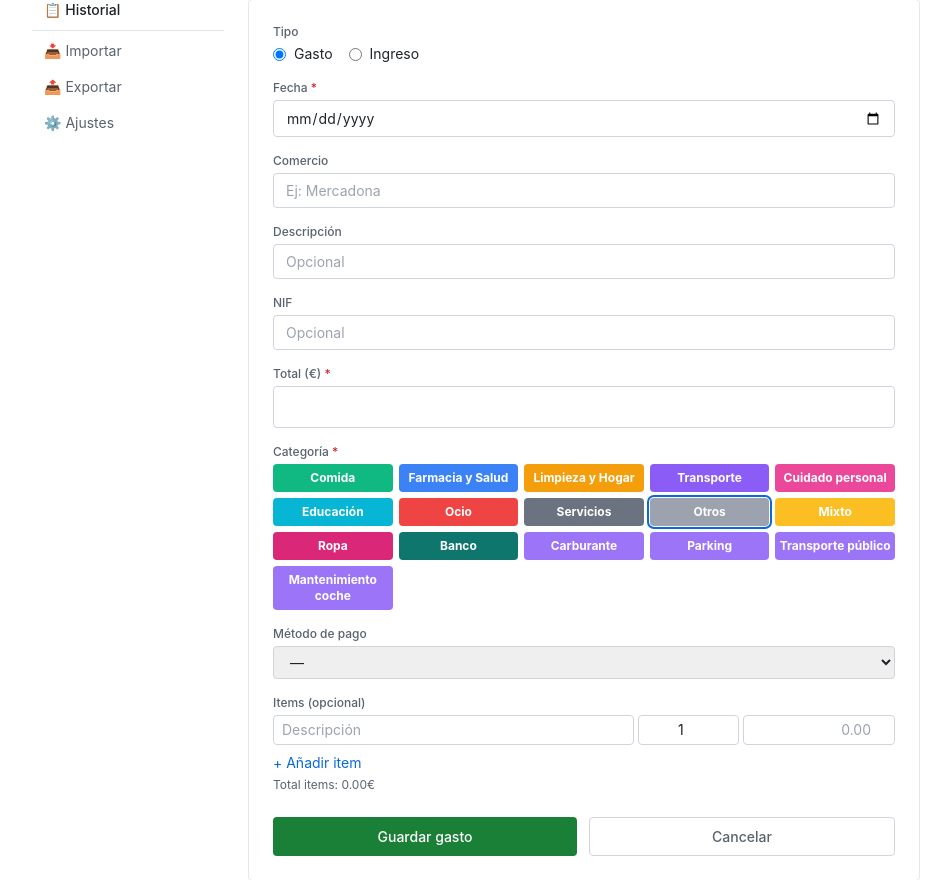
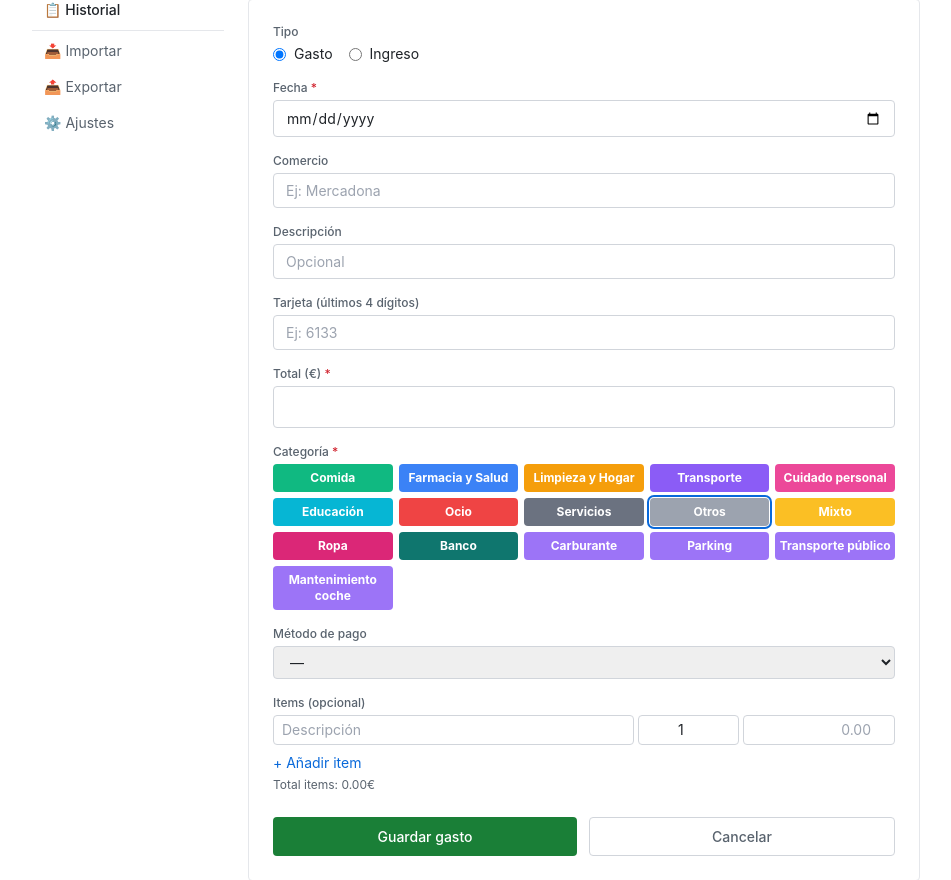
Before and after one commit to carlosjarenom/MisGastos, a Flask app: page /expense/new in a window 1280 px wide. Shown: the part 195-1075 px from the top of the page, without its empty margins (48-999 px from the left). Run offline with Flask 3, Linux system fonts and the light colour scheme; data comes from the database, SQL or seed files in the repository; data that the repository does not hold is empty; some libraries are stand-ins or nearby versions.

Commit message:
fix(21B): eliminar NIF, añadir card_last4 (últimos 4 dígitos tarjeta)
- schema: nueva columna card_last4 en transactions + migración automática
- ocr: eliminar NIF de prompts del VLM, pedir card_last4 en vez
- app.py: actualizar scan_save, new_expense_manual, edit_expense, expense_detail,
  edit_pending_scan, _log_corrections para usar card_last4
  - Eliminar NIF-based merchant lookup (ya no se busca/almacena NIF en merchants)
- templates: cambiar labels de 'NIF' a 'Tarjeta (últimos 4 dígitos)'
  en scan/edit, expenses/new, expenses/detail, expenses/edit
- detail: mostrar ****XXXX en vez de NIF

```diff
--- a/app.py
+++ b/app.py
@@ -301,7 +301,7 @@ def scan_upload():
         image_filename=original_filename,
         fecha=result.fecha,
         comercio=result.comercio,
-        nif=result.nif,
+        card_last4=result.card_last4,
         items=result.items,
         total=result.total,
         metodo_pago=result.metodo_pago,
@@ -332,7 +332,7 @@ def scan_save():
         "scan_id": request.form.get("scan_id"),
         "date": request.form.get("date"),
         "merchant": request.form.get("merchant", "").strip(),
-        "nif": request.form.get("nif", "").strip() or None,
+        "card_last4": request.form.get("card_last4", "").strip() or None,
         "total": total,
         "category_id": category_id,
         "payment_method": request.form.get("payment_method", ""),
@@ -375,56 +375,27 @@ def scan_save():
     # Buscar o crear merchant (N4: no crear merchant fantasma si name="")
     merchant_id = None
     if data["merchant"]:
-        # Q2: Si hay NIF, buscar primero por NIF para evitar duplicados
-        if data["nif"]:
-            c.execute("SELECT id FROM merchants WHERE nif = ?", (data["nif"],))
-            nif_row = c.fetchone()
-            if nif_row:
-                # NIF ya existe → reusar merchant
-                merchant_id = nif_row['id']
-
-        if merchant_id is None:
-            c.execute("SELECT id, nif FROM merchants WHERE name = ?", (data["merchant"],))
-            row = c.fetchone()
-            if row:
-                merchant_id = row['id']
-                # Actualizar NIF si era null y ahora hay uno
-                if data["nif"] and (row['nif'] is None or row['nif'] == ""):
-                    c.execute("UPDATE merchants SET nif = ? WHERE id = ?", (data["nif"], merchant_id))
-            else:
-                # Q2: Intentar INSERT, si NIF duplicado capturar
-                try:
-                    c.execute(
-                        "INSERT INTO merchants (name, nif, default_category_id) VALUES (?, ?, ?)",
-                        (data["merchant"], data["nif"], data["category_id"])
-                    )
-                    merchant_id = c.lastrowid
-                except sqlite3.IntegrityError:
-                    # NIF duplicado tras la comprobación → buscar por NIF
-                    c.execute("SELECT id FROM merchants WHERE nif = ?", (data["nif"],))
-                    nif_row = c.fetchone()
-                    if nif_row:
-                        merchant_id = nif_row['id']
-
-        # O10: Log de corrección de NIF se mueve a después de crear la transacción
-        nif_correction = None
-        if merchant_id:
-            c.execute("SELECT nif FROM merchants WHERE id = ?", (merchant_id,))
-            m_row = c.fetchone()
-            if m_row and data["nif"]:
-                orig_nif = original_values.get("nif")
-                if orig_nif and orig_nif != data["nif"]:
-                    nif_correction = (orig_nif, data["nif"])
+        c.execute("SELECT id FROM merchants WHERE name = ?", (data["merchant"],))
+        row = c.fetchone()
+        if row:
+            merchant_id = row['id']
+        else:
+            c.execute(
+                "INSERT INTO merchants (name, default_category_id) VALUES (?, ?)",
+                (data["merchant"], data["category_id"])
+            )
+            merchant_id = c.lastrowid
 
     # Insertar transacción
     c.execute("""
-        INSERT INTO transactions (kind, date, merchant_id, total, payment_method, category_id, source, ocr_confidence, field_confidence)
-        VALUES ('expense', ?, ?, ?, ?, ?, 'ocr', ?, ?)
+        INSERT INTO transactions (kind, date, merchant_id, total, payment_method, category_id, source, ocr_confidence, field_confidence, card_last4)
+        VALUES ('expense', ?, ?, ?, ?, ?, 'ocr', ?, ?, ?)
     """, (
         data["date"], merchant_id, data["total"],
         data["payment_method"] if data["payment_method"] else None,
         data["category_id"],
-        ocr_confidence, field_confidence_json
+        ocr_confidence, field_confidence_json,
+        data["card_last4"]
     ))
     txn_id = c.lastrowid
 
@@ -484,13 +455,6 @@ def scan_save():
                 INSERT INTO corrections (transaction_id, field, original_value, corrected_value)
                 VALUES (?, 'items_total_mismatch', ?, ?)
             """, (txn_id, str(items_sum), str(data["total"])))
-
-    # O10: Aplicar corrección de NIF (ahora sí tenemos txn_id)
-    if nif_correction:
-        c.execute("""
-            INSERT INTO corrections (transaction_id, field, original_value, corrected_value)
-            VALUES (?, 'nif', ?, ?)
-        """, (txn_id, nif_correction[0], nif_correction[1]))
 
     # Log correcciones de campos editados
     _log_corrections(c, txn_id, original_values, data)
@@ -575,7 +539,7 @@ def expense_detail(txn_id):
     c = conn.cursor()
 
     c.execute("""
-        SELECT t.*, c.name as category_name, c.color as category_color, m.name as merchant_name, m.nif as merchant_nif
+        SELECT t.*, c.name as category_name, c.color as category_color, m.name as merchant_name
         FROM transactions t
         LEFT JOIN categories c ON t.category_id = c.id
         LEFT JOIN merchants m ON t.merchant_id = m.id
@@ -617,7 +581,7 @@ def edit_expense(txn_id):
     c = conn.cursor()
 
     c.execute("""
-        SELECT t.*, m.name as merchant_name, m.nif as merchant_nif
+        SELECT t.*, m.name as merchant_name
         FROM transactions t
         LEFT JOIN merchants m ON t.merchant_id = m.id
         WHERE t.id = ?
@@ -638,7 +602,7 @@ def edit_expense(txn_id):
         new_category = int(request.form.get("category", txn['category_id']))
         new_merchant = request.form.get("merchant", txn['merchant_name']).strip()
         new_payment = request.form.get("payment_method", txn['payment_method']) or None
-        new_nif = request.form.get("nif", txn['merchant_nif'] or "")
+        new_card_last4 = request.form.get("card_last4", txn['card_last4'] or "")
 
         # Q3: Validar categoría
         c.execute("SELECT id FROM categories WHERE id = ?", (new_category,))
@@ -659,32 +623,20 @@ def edit_expense(txn_id):
         mrow = c.fetchone()
         if new_merchant:
             if mrow:
-                # Si el merchant encontrado es distinto al actual, reasignar
                 if mrow['id'] != txn['merchant_id']:
                     c.execute("UPDATE transactions SET merchant_id = ? WHERE id = ?", (mrow['id'], txn_id))
-                if new_nif and not txn['merchant_nif']:
-                    c.execute("UPDATE merchants SET nif = ? WHERE id = ?", (new_nif, mrow['id']))
             else:
-                # Q2: Intentar INSERT, capturar NIF duplicado
-                try:
-                    c.execute("INSERT INTO merchants (name, nif, default_category_id) VALUES (?, ?, ?)", (new_merchant, new_nif or None, new_category))
-                    new_merchant_id = c.lastrowid
-                except sqlite3.IntegrityError:
-                    # NIF duplicado → reusar merchant existente
-                    c.execute("SELECT id FROM merchants WHERE nif = ?", (new_nif,))
-                    dup_row = c.fetchone()
-                    new_merchant_id = dup_row['id'] if dup_row else None
-                if new_merchant_id:
-                    c.execute("UPDATE transactions SET merchant_id = ? WHERE id = ?", (new_merchant_id, txn_id))
+                c.execute("INSERT INTO merchants (name, default_category_id) VALUES (?, ?)", (new_merchant, new_category))
+                new_merchant_id = c.lastrowid
+                c.execute("UPDATE transactions SET merchant_id = ? WHERE id = ?", (new_merchant_id, txn_id))
         else:
-            # Merchant vacío → no crear fantasma, poner NULL
             c.execute("UPDATE transactions SET merchant_id = NULL WHERE id = ?", (txn_id,))
 
         # Actualizar transacción
         c.execute("""
-            UPDATE transactions SET date = ?, total = ?, category_id = ?, payment_method = ?
+            UPDATE transactions SET date = ?, total = ?, category_id = ?, payment_method = ?, card_last4 = ?
             WHERE id = ?
-        """, (new_date, new_total, new_category, new_payment, txn_id))
+        """, (new_date, new_total, new_category, new_payment, new_card_last4 or None, txn_id))
 
         # Marcar como editado
         c.execute("UPDATE transactions SET manual_edited = 1 WHERE id = ? AND manual_edited = 0", (txn_id,))
@@ -834,7 +786,7 @@ def edit_pending_scan(scan_id):
         image_filename=scan['image_path'] if scan['image_path'] else None,
         fecha=data.get("fecha"),
         comercio=data.get("comercio"),
-        nif=data.get("nif"),
+        card_last4=data.get("card_last4"),
         items=items,
         total=data.get("total"),
         metodo_pago=data.get("metodo_pago"),
@@ -1076,7 +1028,7 @@ def new_expense_manual():
 
         date_val = request.form.get("date", "")
         merchant = request.form.get("merchant", "").strip()
-        nif = request.form.get("nif", "").strip() or None
+        card_last4 = request.form.get("card_last4", "").strip() or None
         payment_method = request.form.get("payment_method", "")
         description = request.form.get("description", "").strip()
         kind = request.form.get("kind", "expense")
@@ -1092,36 +1044,22 @@ def new_expense_manual():
 
         merchant_id = None
         if merchant:
-            if nif:
-                c.execute("SELECT id FROM merchants WHERE nif = ?", (nif,))
-                nif_row = c.fetchone()
-                if nif_row:
-                    merchant_id = nif_row['id']
-
-            if merchant_id is None:
-                c.execute("SELECT id, nif FROM merchants WHERE name = ?", (merchant,))
-                row = c.fetchone()
-                if row:
-                    merchant_id = row['id']
-                    if nif and (row['nif'] is None or row['nif'] == ""):
-                        c.execute("UPDATE merchants SET nif = ? WHERE id = ?", (nif, merchant_id))
-                else:
-                    try:
-                        c.execute(
-                            "INSERT INTO merchants (name, nif, default_category_id) VALUES (?, ?, ?)",
-                            (merchant, nif, category_id)
-                        )
-                        merchant_id = c.lastrowid
-                    except sqlite3.IntegrityError:
-                        c.execute("SELECT id FROM merchants WHERE nif = ?", (nif,))
-                        nif_row = c.fetchone()
-                        merchant_id = nif_row['id'] if nif_row else None
+            c.execute("SELECT id FROM merchants WHERE name = ?", (merchant,))
+            row = c.fetchone()
+            if row:
+                merchant_id = row['id']
+            else:
+                c.execute(
+                    "INSERT INTO merchants (name, default_category_id) VALUES (?, ?)",
+                    (merchant, category_id)
+                )
+                merchant_id = c.lastrowid
 
         c.execute("""
-            INSERT INTO transactions (kind, date, description, merchant_id, total, payment_method, category_id, source)
-            VALUES (?, ?, ?, ?, ?, ?, ?, 'manual')
+            INSERT INTO transactions (kind, date, description, merchant_id, total, payment_method, category_id, source, card_last4)
+            VALUES (?, ?, ?, ?, ?, ?, ?, 'manual', ?)
         """, (kind, date_val, description or None, merchant_id, total,
-              payment_method if payment_method else None, category_id))
+              payment_method if payment_method else None, category_id, card_last4))
         txn_id = c.lastrowid
 
         item_descs = request.form.getlist("item_desc[]")
@@ -1277,7 +1215,7 @@ def _log_corrections(c, txn_id, original_values, data):
         "merchant": "comercio",
         "total": "total",
         "payment_method": "metodo_pago",
-        "nif": "nif",
+        "card_last4": "card_last4",
     }
 
     for db_field, ocr_key in field_map.items():
--- a/templates/expenses/detail.html
+++ b/templates/expenses/detail.html
@@ -12,8 +12,8 @@
  <div class="flex items-start justify-between mb-4">
  <div>
  <h2 class="text-lg font-semibold">{{ txn.merchant_name or txn.description or '(sin descripción)' }}</h2>
- {% if txn.merchant_nif %}
- <p class="text-xs text-fg-muted mt-0.5">NIF: {{ txn.merchant_nif }}</p>
+ {% if txn.card_last4 %}
+ <p class="text-xs text-fg-muted mt-0.5">Tarjeta: ****{{ txn.card_last4 }}</p>
  {% endif %}
  </div>
  <span class="text-2xl font-bold">{{ "%.2f"|format(txn.total) }}€</span>
--- a/templates/expenses/edit.html
+++ b/templates/expenses/edit.html
@@ -18,8 +18,8 @@
  <input type="text" name="merchant" value="{{ txn.merchant_name or '' }}" class="w-full border border-gray-300 dark:border-gray-600 dark:bg-darkcanvas dark:text-darkfg rounded px-3 py-1.5">
  </div>
  <div>
- <label class="block text-xs font-medium text-fg-muted mb-1">NIF</label>
- <input type="text" name="nif" value="{{ txn.merchant_nif or '' }}" class="w-full border border-gray-300 dark:border-gray-600 dark:bg-darkcanvas dark:text-darkfg rounded px-3 py-1.5">
+ <label class="block text-xs font-medium text-fg-muted mb-1">Tarjeta (últimos 4 dígitos)</label>
+ <input type="text" name="card_last4" value="{{ txn.card_last4 or '' }}" class="w-full border border-gray-300 dark:border-gray-600 dark:bg-darkcanvas dark:text-darkfg rounded px-3 py-1.5" maxlength="4" placeholder="Ej: 6133">
  </div>
  <div>
  <label class="block text-xs font-medium text-fg-muted mb-1">Total (€)</label>
--- a/templates/expenses/new.html
+++ b/templates/expenses/new.html
@@ -42,9 +42,9 @@
  </div>
 
  <div id="nif-field">
- <label class="block text-xs font-medium text-fg-muted mb-1">NIF</label>
- <input type="text" name="nif" value="{{ request.form.get('nif', '') }}"
- class="w-full border border-gray-300 dark:border-gray-600 dark:bg-darkcanvas dark:text-darkfg rounded px-3 py-1.5" placeholder="Opcional">
+ <label class="block text-xs font-medium text-fg-muted mb-1">Tarjeta (últimos 4 dígitos)</label>
+ <input type="text" name="card_last4" value="{{ request.form.get('card_last4', '') }}"
+ class="w-full border border-gray-300 dark:border-gray-600 dark:bg-darkcanvas dark:text-darkfg rounded px-3 py-1.5" placeholder="Ej: 6133" maxlength="4">
  </div>
 
  <div>
```
Also changed, not shown: models/schema.py (+7 -0 lines), services/ocr.py (+10 -9 lines), templates/scan/edit.html (+6 -6 lines).
